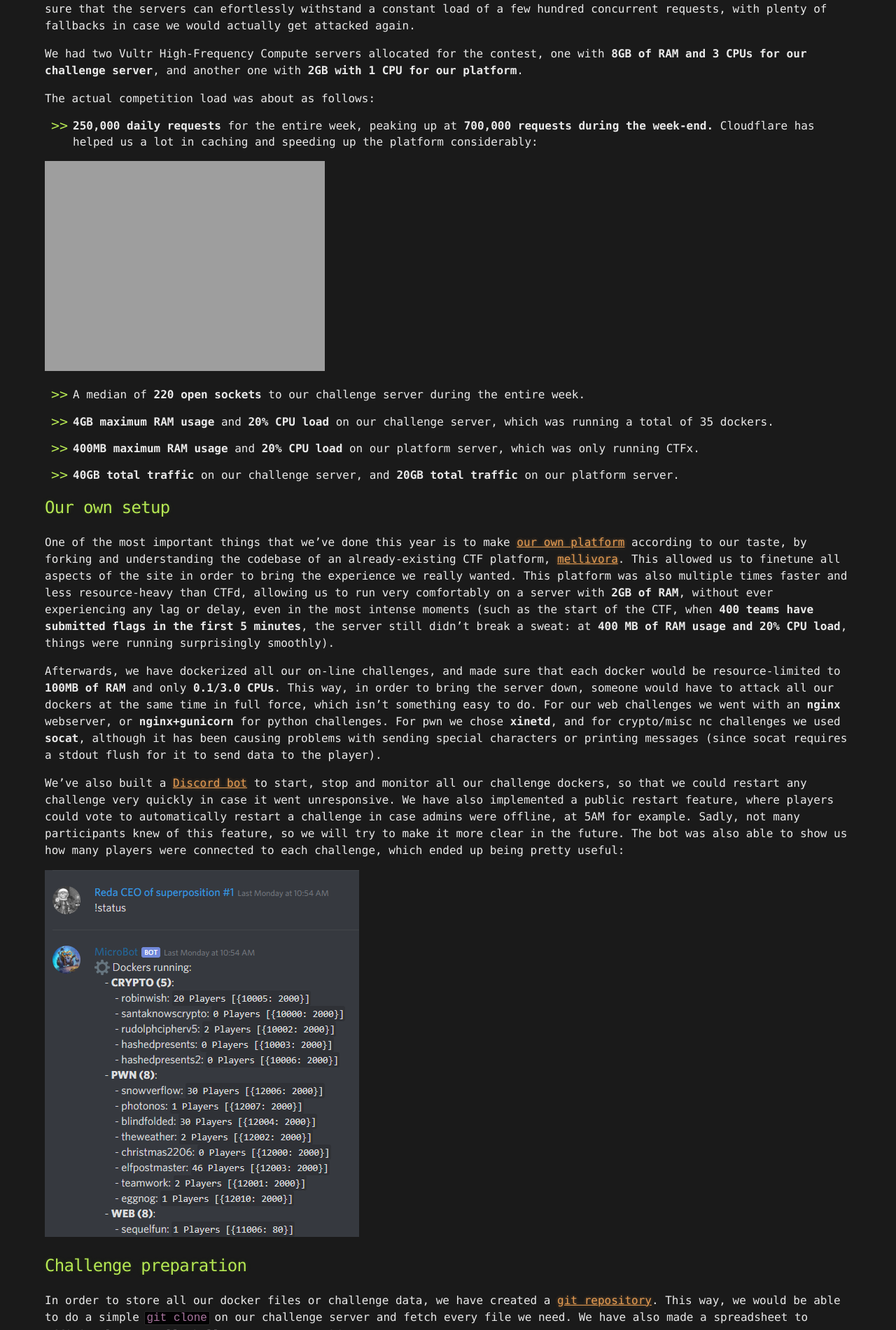
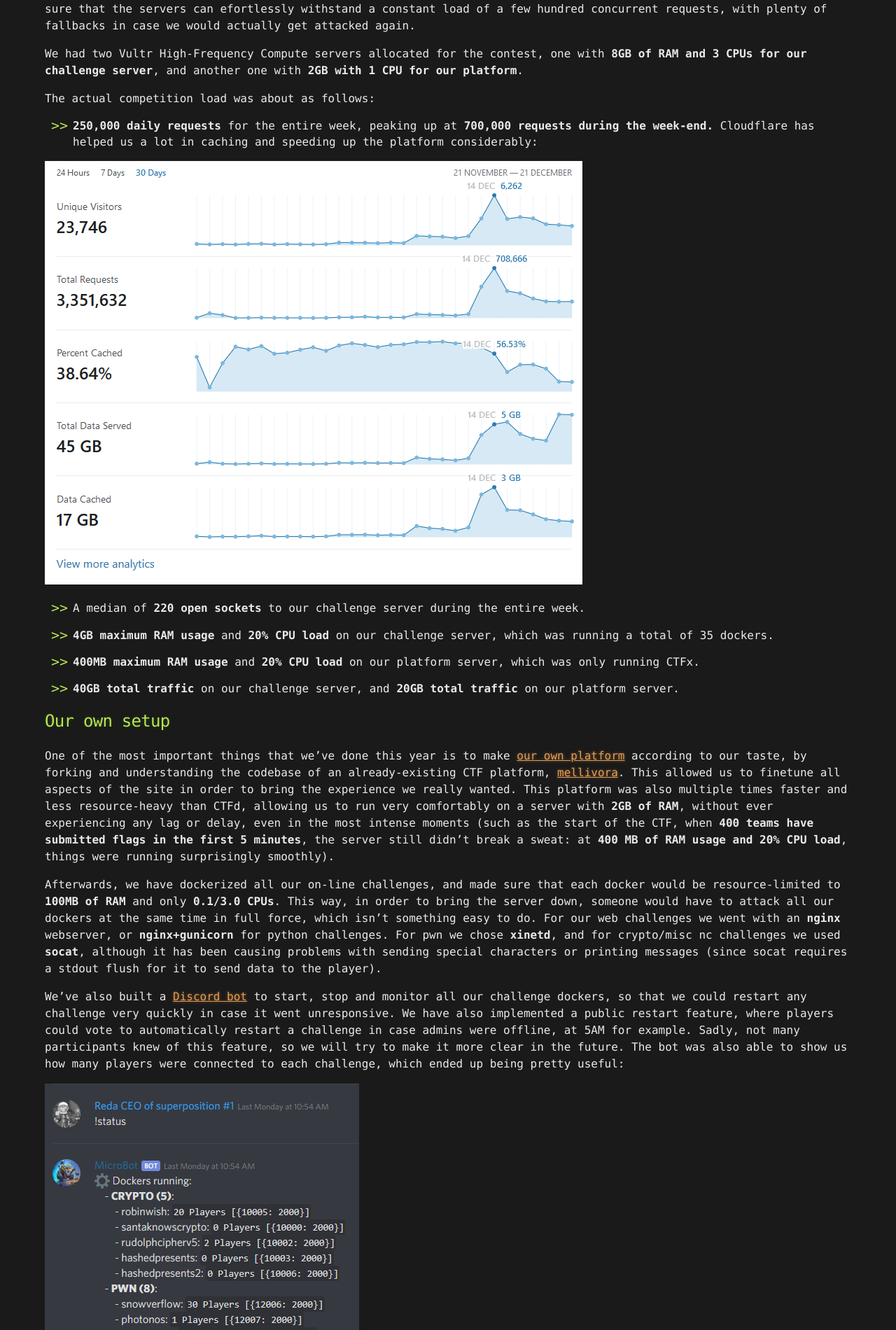
Before and after one commit to HecariiTuicaSiPaunii/Blog, a Jekyll site: the page built from content/posts/2019/X-MAS_CTF_Logistics.md, in a window 1280 px wide. Shown: the part 671-2571 px from the top of the page at 70% size. Built offline with Jekyll 4.4.1, drawn with Linux system fonts in a browser that asks for light colours; our own code applies the rules of GitHub Pages for plain Markdown files.

Commit message:
Update X-MAS_CTF_Logistics.md

```diff
--- a/content/posts/2019/X-MAS_CTF_Logistics.md
+++ b/content/posts/2019/X-MAS_CTF_Logistics.md
@@ -13,7 +13,7 @@ We had two Vultr High-Frequency Compute servers allocated for the contest, one w
 The actual competition load was about as follows:
 - **250,000 daily requests** for the entire week, peaking up at **700,000 requests during the week-end.** Cloudflare has helped us a lot in caching and speeding up the platform considerably:
 
-![Cloudflare](/assets/images/posts/X-MAS_CTF_Logistics/cloudflare.png =580x)
+![Cloudflare](/assets/images/posts/X-MAS_CTF_Logistics/cloudflare.png)
 
 - A median of **220 open sockets** to our challenge server during the entire week.
 
```
